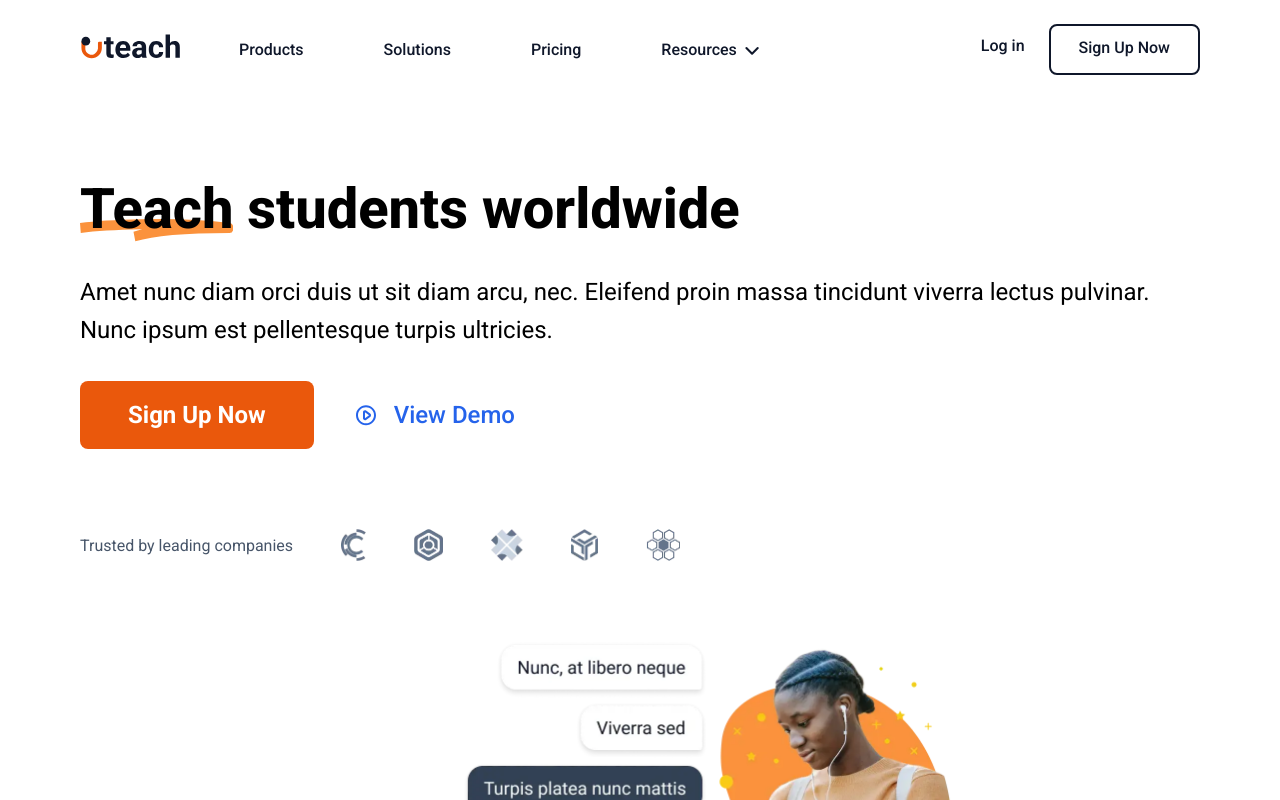
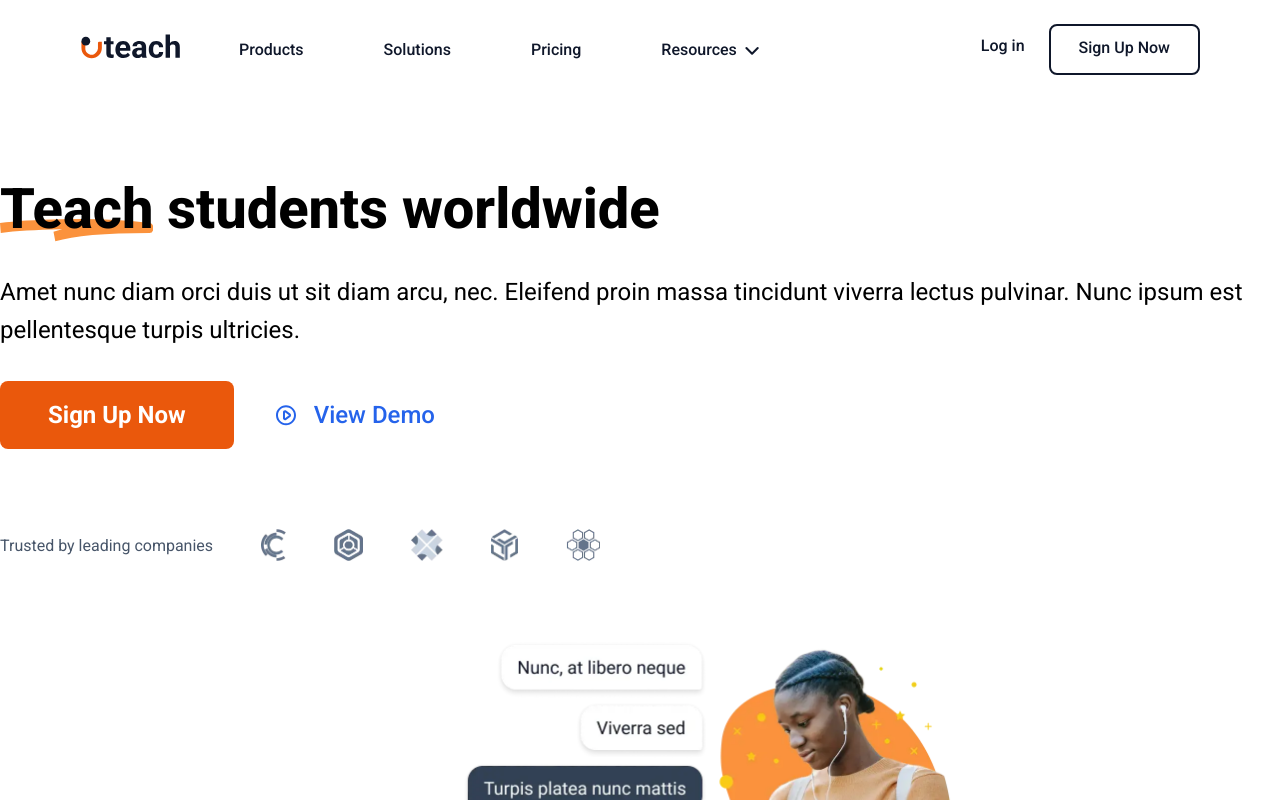
Before and after one commit to andre-rosatto/andre-rosatto-buzzvel_fe_test_2025, a Next.js app: page / in a window 1280 px wide. Shown: the top 800 px of the page. Built offline with nearby package versions, Linux system fonts and the light colour scheme.

Commit message:
layout fixes

```diff
--- a/src/components/IntroSection/IntroSection.module.css
+++ b/src/components/IntroSection/IntroSection.module.css
@@ -4,6 +4,8 @@
   font-size: 1.5rem;
   padding: 5rem var(--content-padding-h);
   align-items: center;
+  max-width: 1440px;
+  width: 100%;
 }
 
 .textContainer {
--- a/src/components/ScreenSection/ScreenSection.module.css
+++ b/src/components/ScreenSection/ScreenSection.module.css
@@ -4,6 +4,8 @@
   font-size: 1.5rem;
   padding: 5rem var(--content-padding-h);
   align-items: center;
+  max-width: 1440px;
+  width: 100%;
 }
 
 .textContainer {
--- a/src/styles/Home.module.css
+++ b/src/styles/Home.module.css
@@ -1,7 +1,5 @@
 .container {
   width: 100%;
-  max-width: 1440px;
-  margin: auto;
   padding: 0;
   overflow-x: hidden;
 }
@@ -9,6 +7,7 @@
 .contentContainer {
   display: flex;
   flex-direction: column;
+  align-items: center;
 }
 
 .section {
```
